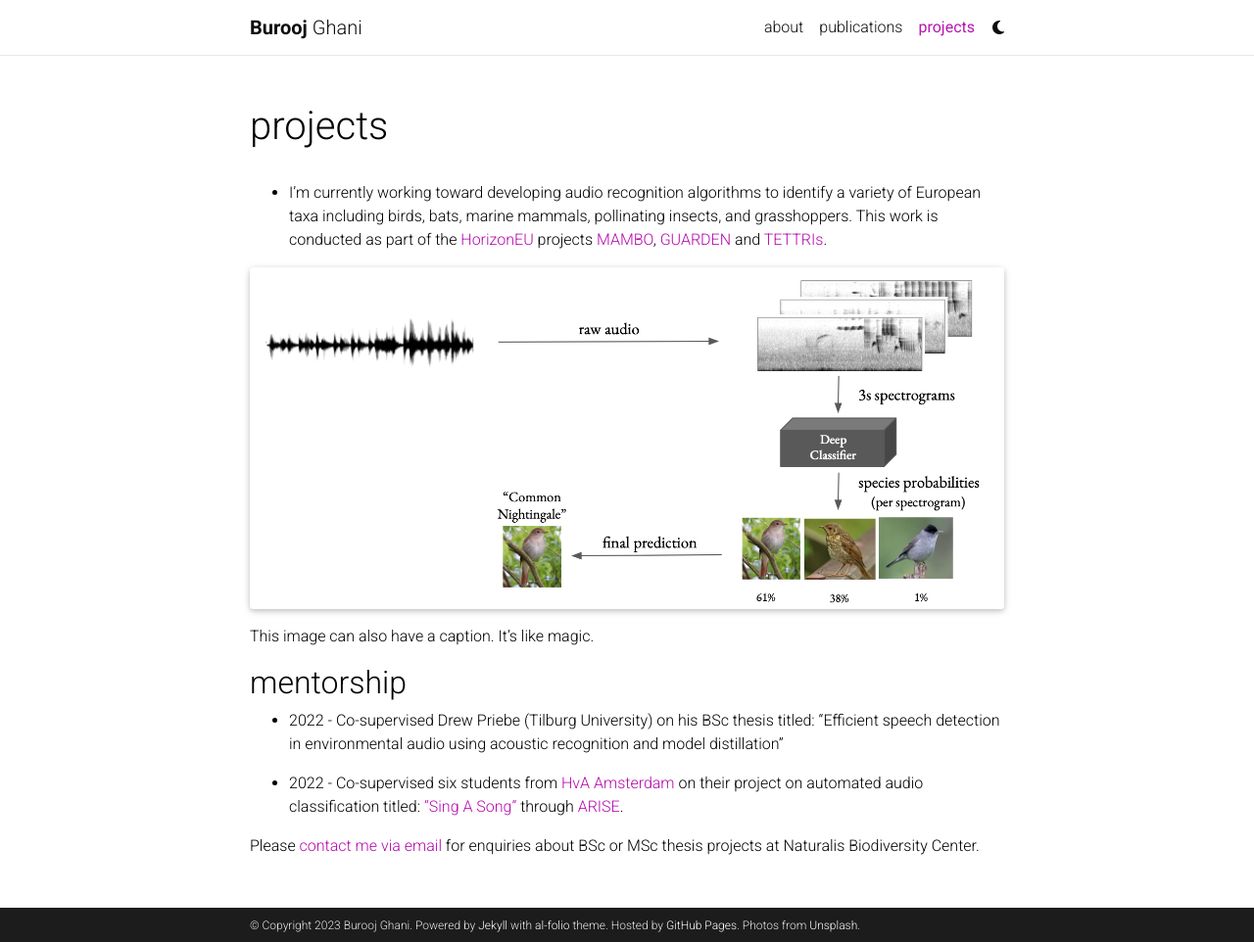
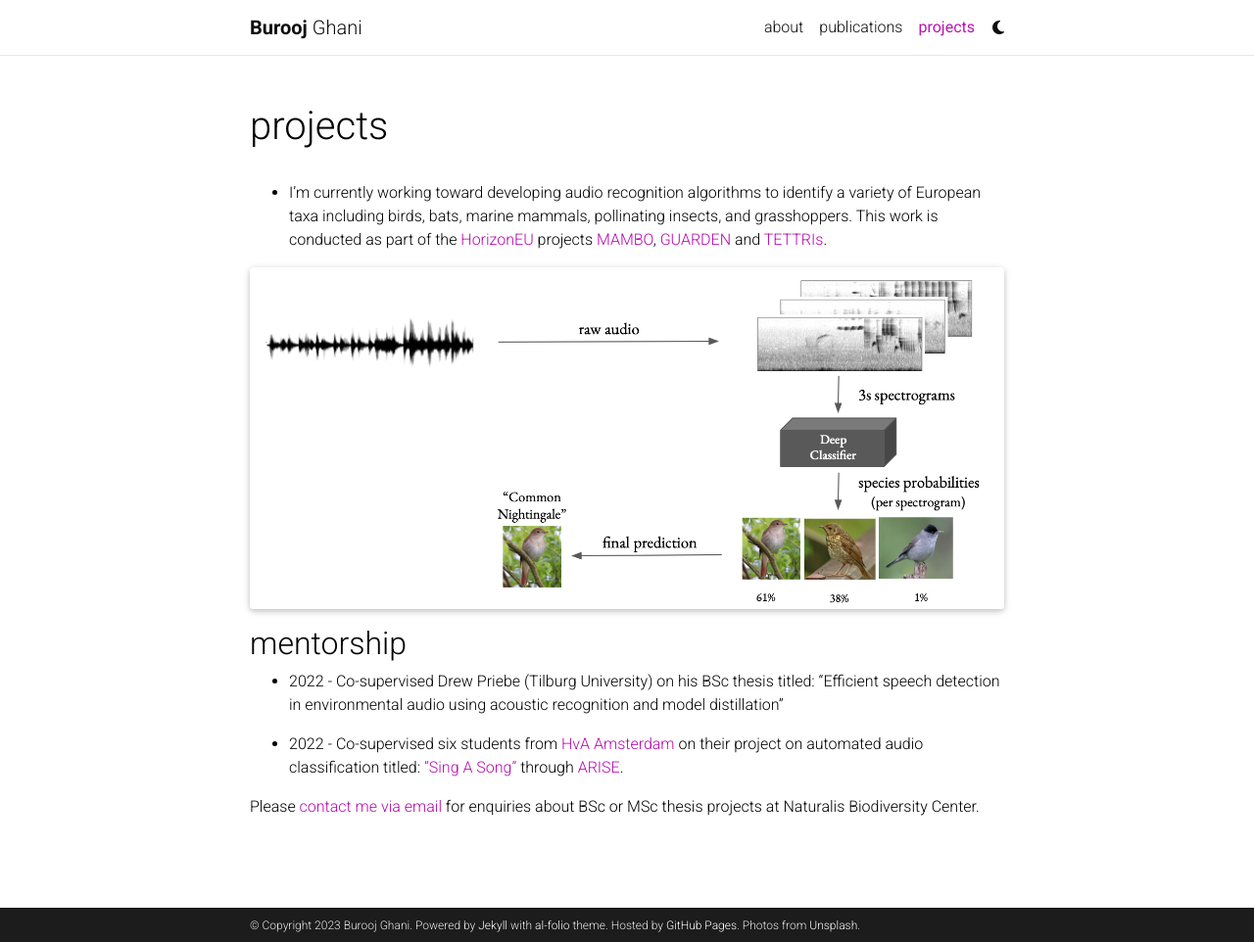
Before and after one commit to bghani/bghani.github.io, a Jekyll site: the page built from _pages/teaching.md, in a window 1280 px wide and 962 px high. Shown: the whole window at 98% size. Built offline with Jekyll 4.4.1, drawn with Linux system fonts in a browser that asks for light colours; full-size pictures stand in for the smaller copies a plugin makes; comment, search, counter and statistics services are not loaded; a style sheet for code colours, icons or effects is not loaded.

```diff
--- a/_pages/teaching.md
+++ b/_pages/teaching.md
@@ -10,7 +10,7 @@
 - I'm currently working toward developing audio recognition algorithms to identify a variety of European taxa including birds, bats, marine mammals, pollinating insects, and grasshoppers. This work is conducted as part of the [HorizonEU](https://research-and-innovation.ec.europa.eu/funding/funding-opportunities/funding-programmes-and-open-calls/horizon-europe_en) projects [MAMBO](https://mambo-project.eu), [GUARDEN](https://guarden.org) and [TETTRIs](https://www.ecsa.ngo/cases/tettris/).
 
 {% include figure.html path="assets/img/pipeline.jpg" title="example image" class="img-fluid rounded z-depth-1" %}
-This image can also have a caption. It's like magic.
+
 
 ## mentorship
 - 2022 - Co-supervised Drew Priebe (Tilburg University) on his BSc thesis titled: “Efficient speech detection in environmental audio using acoustic recognition and model distillation”
```
